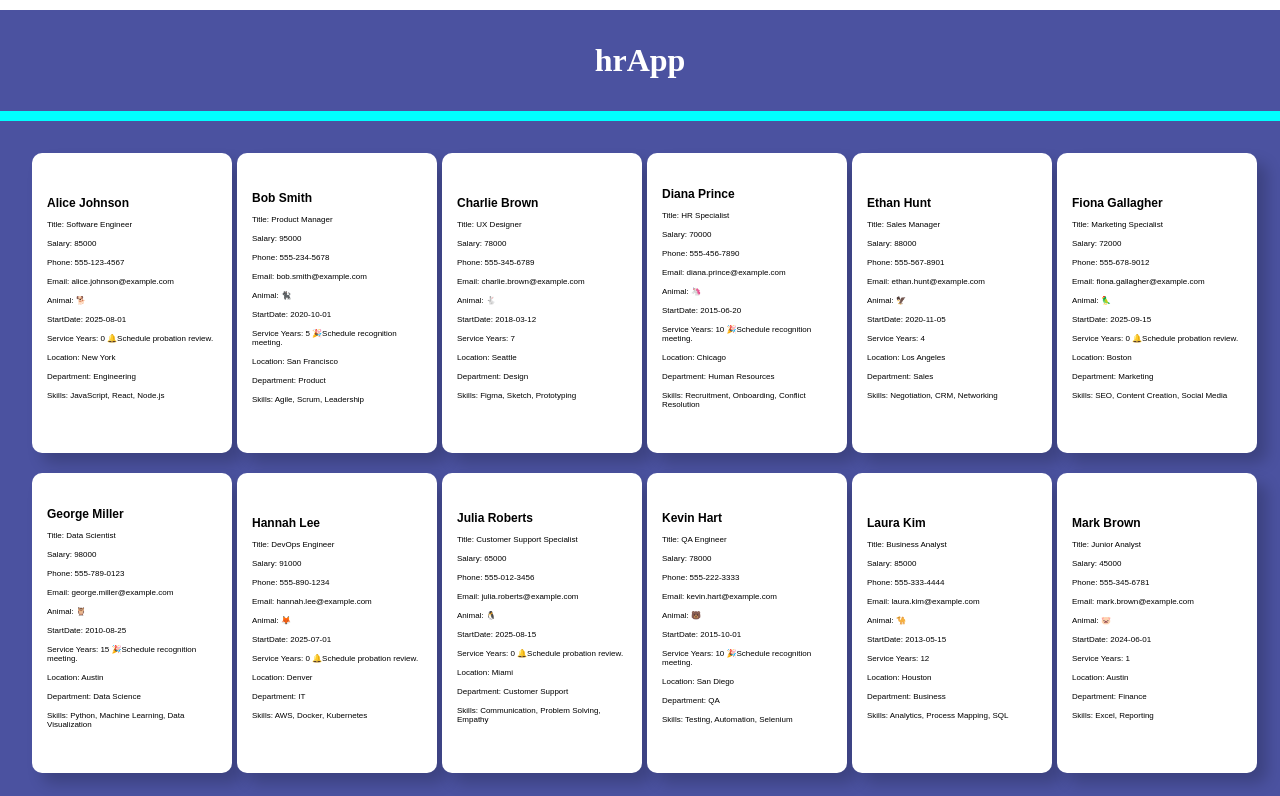
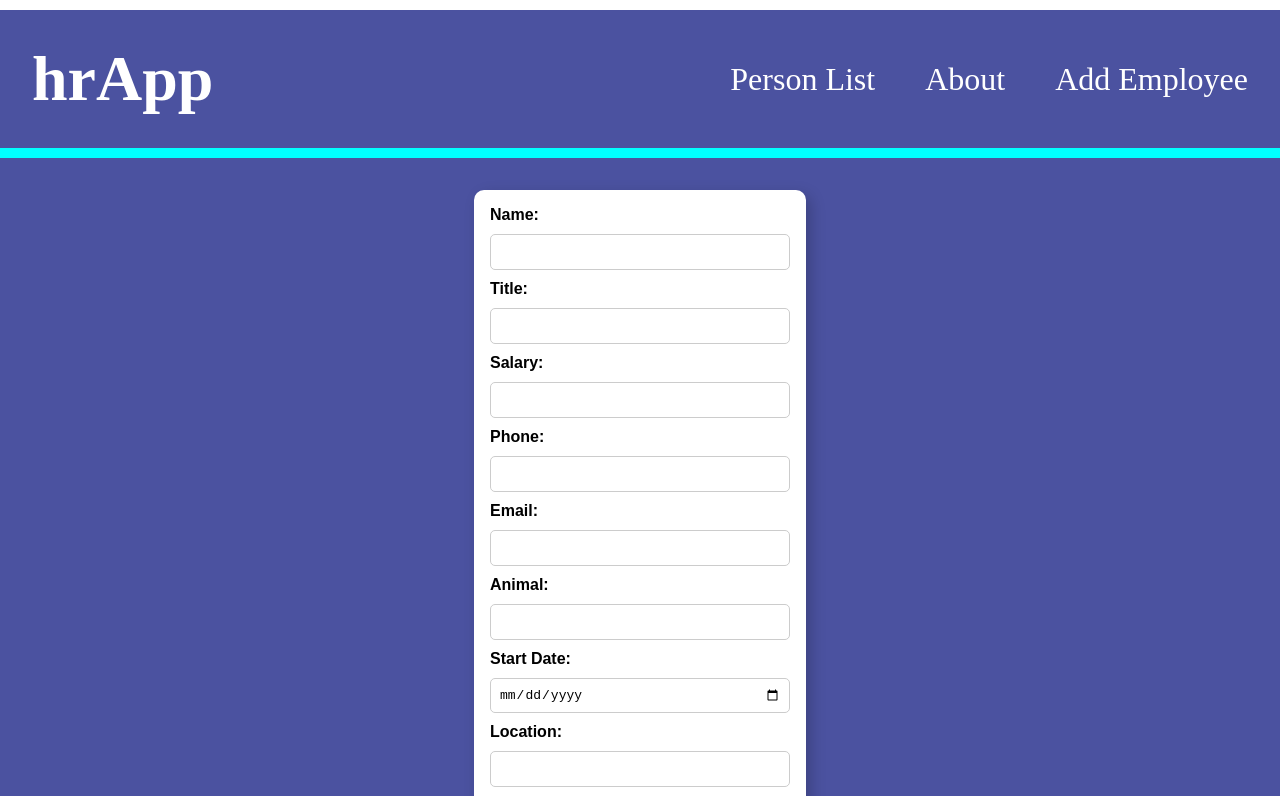
Before and after one commit to 1967cooder/hrApp, a React (Vite) app: page /add-employee in a window 1280 px wide. Shown: the top 796 px of the page. Built offline with nearby package versions, Linux system fonts and the light colour scheme.

Commit message:
added component About.jsx, AddEmployee.jsx, adeed changes to links to Header.jsx,added changes router and Form to App.jsx, added changes to App.css

```diff
--- a/package.json
+++ b/package.json
@@ -11,7 +11,8 @@
   },
   "dependencies": {
     "react": "^19.1.1",
-    "react-dom": "^19.1.1"
+    "react-dom": "^19.1.1",
+    "react-router-dom": "^7.9.5"
   },
   "devDependencies": {
     "@eslint/js": "^9.36.0",
--- a/src/App.css
+++ b/src/App.css
@@ -5,10 +5,11 @@
 
 #root {
   background-color: aqua;
-  height: 100vh;
+  /* height: 100vh; */
+  min-height: 100vh;
   width: 100vw;
 }
-.header {
+.headerContainer {
   margin-top: 10px;
   color: white;
   font-size: 2em;
@@ -17,22 +18,40 @@
   padding: 2rem 2rem;
   font-family: "Red Hat Display";
   display: flex;
-  justify-content: center;
+  justify-content: space-between;
   align-items: center;
   box-sizing: border-box;
 }
+.nav-links {
+  display: flex;
+  gap: 50px;
+}
+.nav-links a {
+  color: white;
+  text-decoration: none;
+  font-size: 1em;
+}
+.nav-links a:hover {
+  text-decoration: underline;
+}
+
 .container {
   display: flex;
   flex-direction: row; /* подрежда елементите хоризонтално */
   justify-content: center;
   align-items: center;
   flex-wrap: wrap; /* ако не се побират, да минат на следващ ред */
-  height: 79vh;
+  /* height: 79vh; */
+  min-height: calc(100vh - 120px); /* адаптивна минимална височина */
   width: 100%;
   margin-top: 0.6rem; /* ето реално разстояние под header */
   gap: 40px; /* разстояние между картите */
   background-color: hsl(235, 36%, 46%);
   color: white;
+  box-sizing: border-box; /* da ne izlizat ot ekrana */
+  padding-bottom: 2rem; /* малко място под последния елемент */
+  padding-top: 2rem; /* малко място над първия елемент */
+  overflow-y: auto; /* позволява скрол, ако екрана е малък */
 }
 
 .employee {
@@ -76,6 +95,30 @@ body {
   font-family: "Red Hat Display", sans-serif;
 }
 
+.add-employee-form {
+  background-color: white;
+  padding: 1rem;
+  border-radius: 10px;
+  box-shadow: 5px 5px 15px rgba(0, 0, 0, 0.2);
+  display: flex;
+  flex-direction: column;
+  gap: 10px;
+  width: 300px;
+  font-family: "Red Hat Display", sans-serif;
+  gap: 10px;
+}
+.add-employee-form label {
+  font-weight: bold;
+  color: black;
+}
+.add-employee-form input,
+.add-employee-form select {
+  padding: 0.5rem;
+  border: 1px solid #ccc;
+  border-radius: 5px;
+  font-size: 1em;
+}
+
 .footer {
   margin-top: 10px;
   color: white;
--- a/src/App.jsx
+++ b/src/App.jsx
@@ -1,19 +1,76 @@
-import React from "react";
+import React, { useState } from "react";
+import { BrowserRouter, Route, Routes } from "react-router-dom";
 import "./App.css";
 
 import PersonList from "./Components/PersonList.jsx";
 import Header from "./Components/Header.jsx";
+import About from "./Components/About.jsx";
 import Footer from "./Components/Footer.jsx";
+import AddEmployee from "./Components/AddEmployee.jsx";
 import employeeData from "./assets/employeeData.json";
 
 function App() {
+  const [employees, setEmployees] = useState(employeeData);
+  const [addEmployeeData, setEmployeeData] = useState({
+    name: "",
+    title: "",
+    salary: "",
+    phone: "",
+    email: "",
+    animal: "",
+    startDate: "",
+    location: "",
+    department: "",
+    skills: "",
+  });
+
+  const handleAddEmployee = () => {
+    const newEmployee = {
+      id: Date.now(),
+      ...addEmployeeData,
+      skills: addEmployeeData.skills
+        ? addEmployeeData.skills.split(",").map((skill) => skill.trim())
+        : [],
+    };
+    // Добавяме новия служител към списъка
+    setEmployees((prev) => [...prev, newEmployee]);
+    // Нулираме формата
+    setEmployeeData({
+      name: "",
+      title: "",
+      salary: "",
+      phone: "",
+      email: "",
+      animal: "",
+      startDate: "",
+      location: "",
+      department: "",
+      skills: "",
+    });
+  };
   return (
     <>
-      <Header />
-      <div className="container">
-        <PersonList employees={employeeData} />
-      </div>
-      <Footer />
+      <BrowserRouter>
+        <Header />
+        <div className="container">
+          <Routes>
+            <Route path="/" element={<PersonList employees={employees} />} />
+            {/* Home route */}
+            <Route path="/about" element={<About />} />
+            <Route
+              path="/add-employee"
+              element={
+                <AddEmployee
+                  addEmployeeData={addEmployeeData}
+                  setEmployeeData={setEmployeeData}
+                  handleClick={handleAddEmployee}
+                />
+              }
+            />
+          </Routes>
+        </div>
+        <Footer />
+      </BrowserRouter>
     </>
   );
 }
--- /dev/null
+++ b/src/Components/About.jsx
@@ -0,0 +1,4 @@
+const About = () => {
+  return <div>Information page about hrApp</div>;
+};
+export default About;
--- /dev/null
+++ b/src/Components/AddEmployee.jsx
@@ -0,0 +1,115 @@
+function AddEmployee({ addEmployeeData, setEmployeeData, handleClick }) {
+  const handleChange = (e) => {
+    setEmployeeData((prevState) => {
+      return { ...prevState, [e.target.name]: e.target.value };
+    });
+  };
+
+  const handleSubmit = (e) => {
+    e.preventDefault();
+    handleClick();
+    setEmployeeData({
+      name: "",
+      title: "",
+      salary: "",
+      phone: "",
+      email: "",
+      animal: "",
+      startDate: "",
+      location: "",
+      department: "",
+      skills: "",
+    });
+  };
+
+  return (
+    <div>
+      <form className="add-employee-form" onSubmit={handleSubmit}>
+        <label htmlFor="name">Name:</label>
+        <input
+          id="name"
+          name="name"
+          value={addEmployeeData.name}
+          onChange={handleChange}
+          required
+        />
+        <label htmlFor="title">Title:</label>
+        <input
+          id="title"
+          name="title"
+          value={addEmployeeData.title}
+          onChange={handleChange}
+          required
+        />
+        <label htmlFor="salary">Salary:</label>
+        <input
+          id="salary"
+          name="salary"
+          value={addEmployeeData.salary}
+          onChange={handleChange}
+          required
+        />
+        <label htmlFor="phone">Phone:</label>
+        <input
+          id="phone"
+          name="phone"
+          value={addEmployeeData.phone}
+          onChange={handleChange}
+          required
+        />
+        <label htmlFor="email">Email:</label>
+        <input
+          id="email"
+          name="email"
+          value={addEmployeeData.email}
+          onChange={handleChange}
+          required
+        />
+        <label htmlFor="animal">Animal:</label>
+        <input
+          id="animal"
+          name="animal"
+          value={addEmployeeData.animal}
+          onChange={handleChange}
+          required
+        />
+        <label htmlFor="startDate">Start Date:</label>
+        <input
+          id="startDate"
+          name="startDate"
+          type="date"
+          value={addEmployeeData.startDate}
+          onChange={handleChange}
+          required
+        />
+        <label htmlFor="location">Location:</label>
+        <input
+          id="location"
+          name="location"
+          value={addEmployeeData.location}
+          onChange={handleChange}
+          required
+        />
+        <label htmlFor="department">Department:</label>
+        <input
+          id="department"
+          name="department"
+          value={addEmployeeData.department}
+          onChange={handleChange}
+          required
+        />
+        <label htmlFor="skills">Skills (comma separated):</label>
+        <input
+          id="skills"
+          name="skills"
+          value={addEmployeeData.skills}
+          onChange={handleChange}
+        />
+
+        <button type="submit">Add Employee</button>
+      </form>
+    </div>
+  );
+}
+
+export default AddEmployee;
--- a/src/Components/Header.jsx
+++ b/src/Components/Header.jsx
@@ -1,5 +1,16 @@
-const Header = (props) => {
-  return <h1 className="header">hrApp</h1>;
+import { Link } from "react-router-dom";
+
+const Header = () => {
+  return (
+    <header className="headerContainer">
+      <h1>hrApp</h1>
+      <nav className="nav-links">
+        <Link to="/">Person List</Link>
+        <Link to="/about">About</Link>
+        <Link to="/add-employee">Add Employee</Link>
+      </nav>
+    </header>
+  );
 };
 
 export default Header;
```
Also changed, not shown: 1 other file (tests, documents, lock files or other folders).
